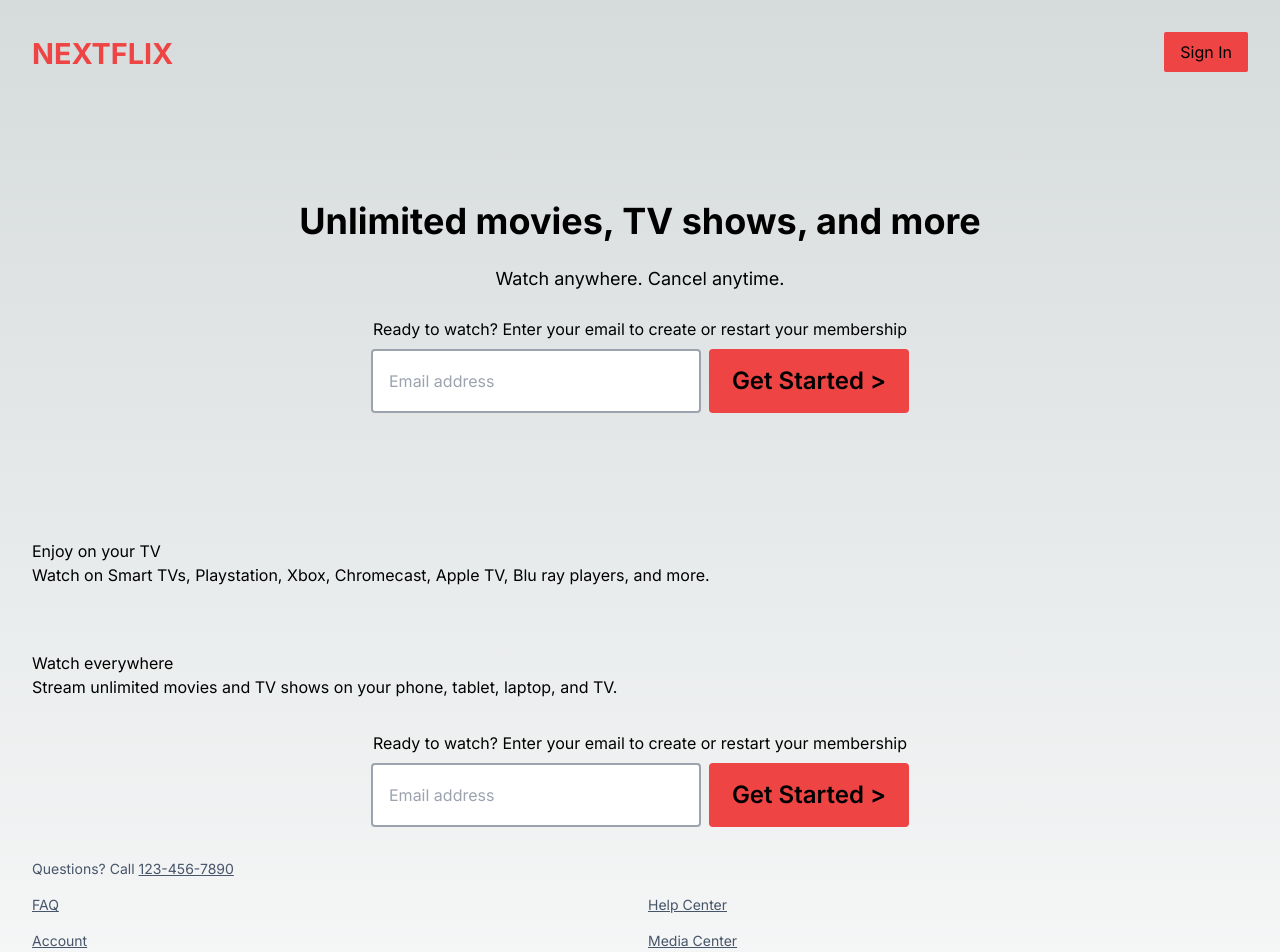
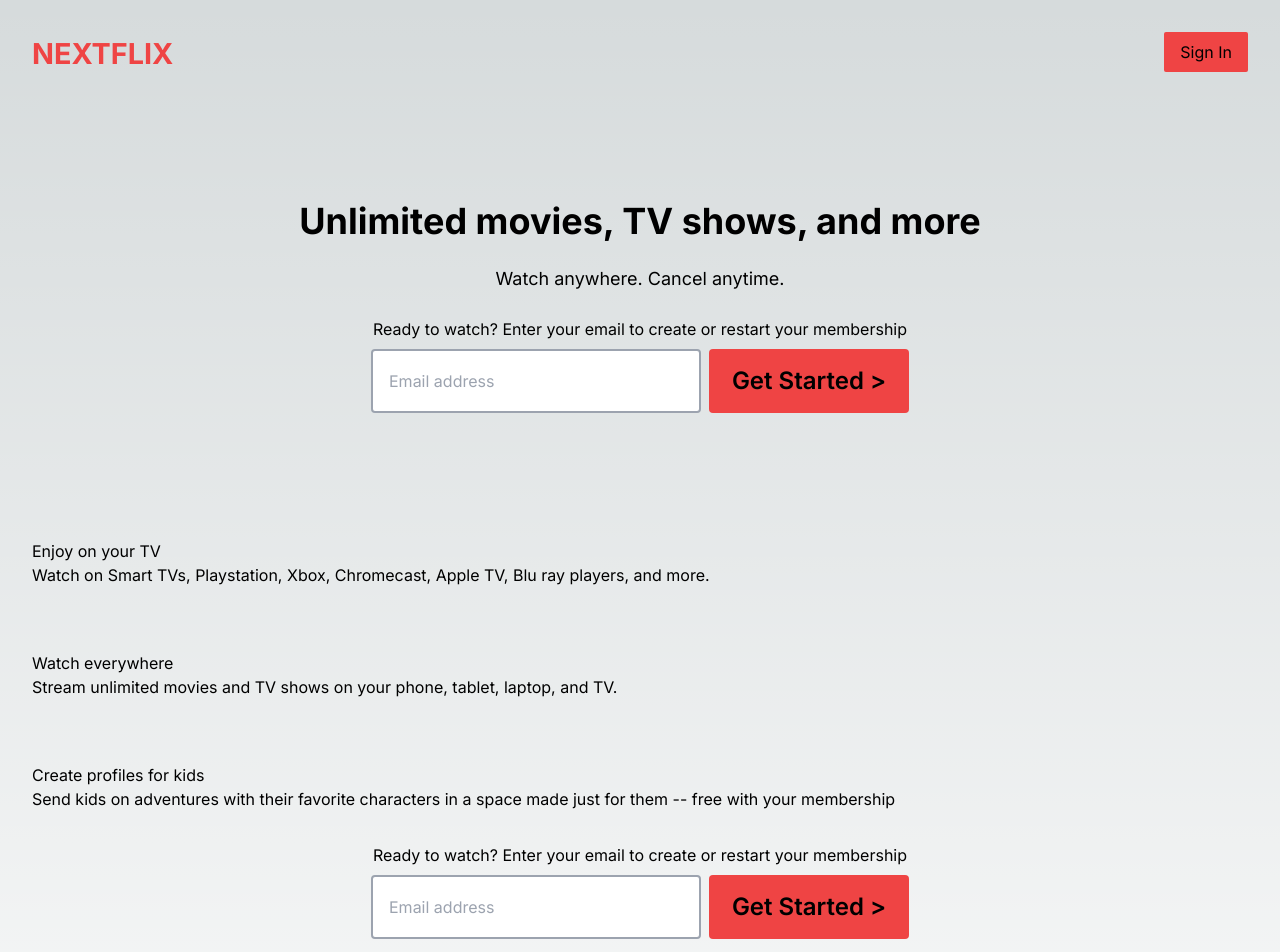
Before and after one commit to gtstarnes/nextflix, a Next.js app: page / in a window 1280 px wide. Shown: the top 952 px of the page. Built offline with nearby package versions, Linux system fonts and the light colour scheme.

Commit message:
added third card

```diff
--- a/app/page.tsx
+++ b/app/page.tsx
@@ -16,6 +16,10 @@ export default function Home() {
           <h1>Watch everywhere</h1>
           <p>Stream unlimited movies and TV shows on your phone, tablet, laptop, and TV.</p>
         </HomeCard>
+        <HomeCard>
+          <h1>Create profiles for kids</h1>
+          <p>Send kids on adventures with their favorite characters in a space made just for them -- free with your membership</p>
+        </HomeCard>
         <EmailSignUpForm />
       </>
   )
```
